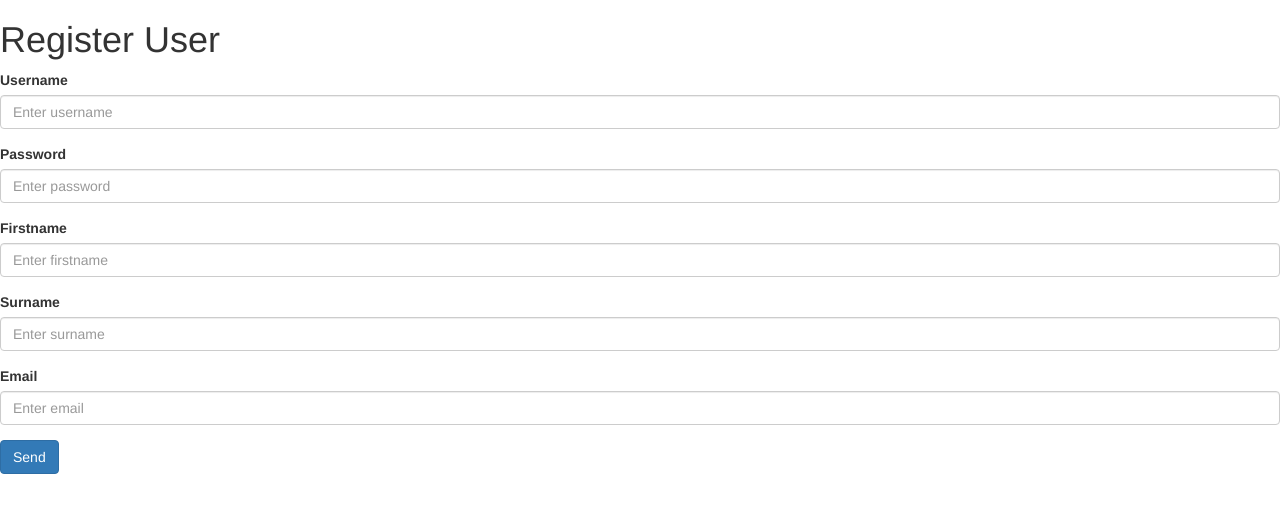
After one commit to robertogarcor/notebook-mvc, a PHP site: the page made by app/views/auth/register.tpl.php in a window 1280 px wide. The commit adds this page. Shown: the top 513 px of the page. Run offline with PHP 8.4, Linux system fonts and the light colour scheme; the template is opened without the code that fills it, so the values that code supplies are empty; some libraries are stand-ins or nearby versions.

Commit message:
funcionalidad registro de usuarios

```diff
--- a/app/controllers/TaskController.php
+++ b/app/controllers/TaskController.php
@@ -21,7 +21,7 @@ class TaskController extends Controller {
 
     public function __construct()
     {
-        parent::$require_auth = ['index', 'create', 'store', 'edit', 'update', 'destroy', 'download'];
+        parent::$require_auth = ['index', 'store', 'edit', 'update', 'destroy', 'download'];
         parent::__construct();
         $this->task = new Task();
     }
--- a/app/dao/iUser.php
+++ b/app/dao/iUser.php
@@ -9,4 +9,7 @@ namespace App\Dao;
 interface iUser {
 
     public static function getUser($username, $password);
+
+    public static function save($user);
+
 }
--- a/app/views/auth/login.tpl.php
+++ b/app/views/auth/login.tpl.php
@@ -18,6 +18,9 @@
             if (isset($logout)){
                 echo '<p class="logout">Session Closed OK!.</p>';
             }
+            if (isset($success)){
+                 echo '<p class="success alert alert-success role="alert">' . $success . '</p>';
+            }
         ?>
         <div class="login">
             <h1>Login</h1>
@@ -32,6 +35,7 @@
                 </div>
                 <input type="submit" name="login" value="Send" class="btn btn-primary">
             </form>
+            <p class="signup">Not registered account. <a href="<?php echo $url->uri('auth','register');?>">Sign up</a></p>
         </div>
     </body>
 </html>
--- /dev/null
+++ b/app/views/auth/register.tpl.php
@@ -0,0 +1,46 @@
+<?php $url;  /* @var $url URL */ ?>
+
+
+<!DOCTYPE html>
+<html>
+    <head>
+        <meta charset="UTF-8">
+        <title>Form Register User</title>
+        <link href="//maxcdn.bootstrapcdn.com/bootstrap/3.2.0/css/bootstrap.min.css" rel="stylesheet" type="text/css" />
+        <link href="<?php echo $url->assets('auth', 'main-register.css'); ?>" rel="stylesheet" type="text/css"/>
+    </head>
+    <body>
+        <?php
+            if (isset($error)){
+                echo '<p class="error alert alert-danger role="alert">' . $error . '</p>';
+            }
+        ?>
+
+        <div class="register-user">
+            <h1>Register User</h1>
+            <form action="<?php echo $url->uri('auth', 'store');?>" method="POST">
+                <div class="form-group">
+                    <label for="username">Username</label>
+                    <input type="text" name="username" class="form-control" id="username" placeholder="Enter username" required>
+                </div>
+                <div class="form-group">
+                    <label for="password">Password</label>
+                    <input type="password" name="password" class="form-control" id="password" placeholder="Enter password" required>
+                </div>
+                <div class="form-group">
+                    <label for="firstname">Firstname</label>
+                    <input type="text" name="firstname" class="form-control" id="firstname" placeholder="Enter firstname" required>
+                </div>
+                <div class="form-group">
+                    <label for="surname">Surname</label>
+                    <input type="text" name="surname" class="form-control" id="surname" placeholder="Enter surname" required>
+                </div>
+                <div class="form-group">
+                    <label for="email">Email</label>
+                    <input type="text" name="email" class="form-control" id="email" placeholder="Enter email" required>
+                </div>
+                <input type="submit" name="user-register" value="Send" class="btn btn-primary">
+            </form>
+        </div>
+    </body>
+</html>
--- a/core/Controller.php
+++ b/core/Controller.php
@@ -16,8 +16,6 @@ class Controller {
 
     // Example in ModelController -> ['index', 'store', 'update',]
     static $require_auth = [];
-
-    protected $request;
 
     public function __construct()
     {
```
Also changed, not shown: app/controllers/AuthController.php (+23 -0 lines), app/dao/UserDAO.php (+33 -0 lines), app/public/assets/auth/css/main-login.css, app/public/assets/auth/css/main-register.css (added), core/Route.php (line endings or trailing spaces).
